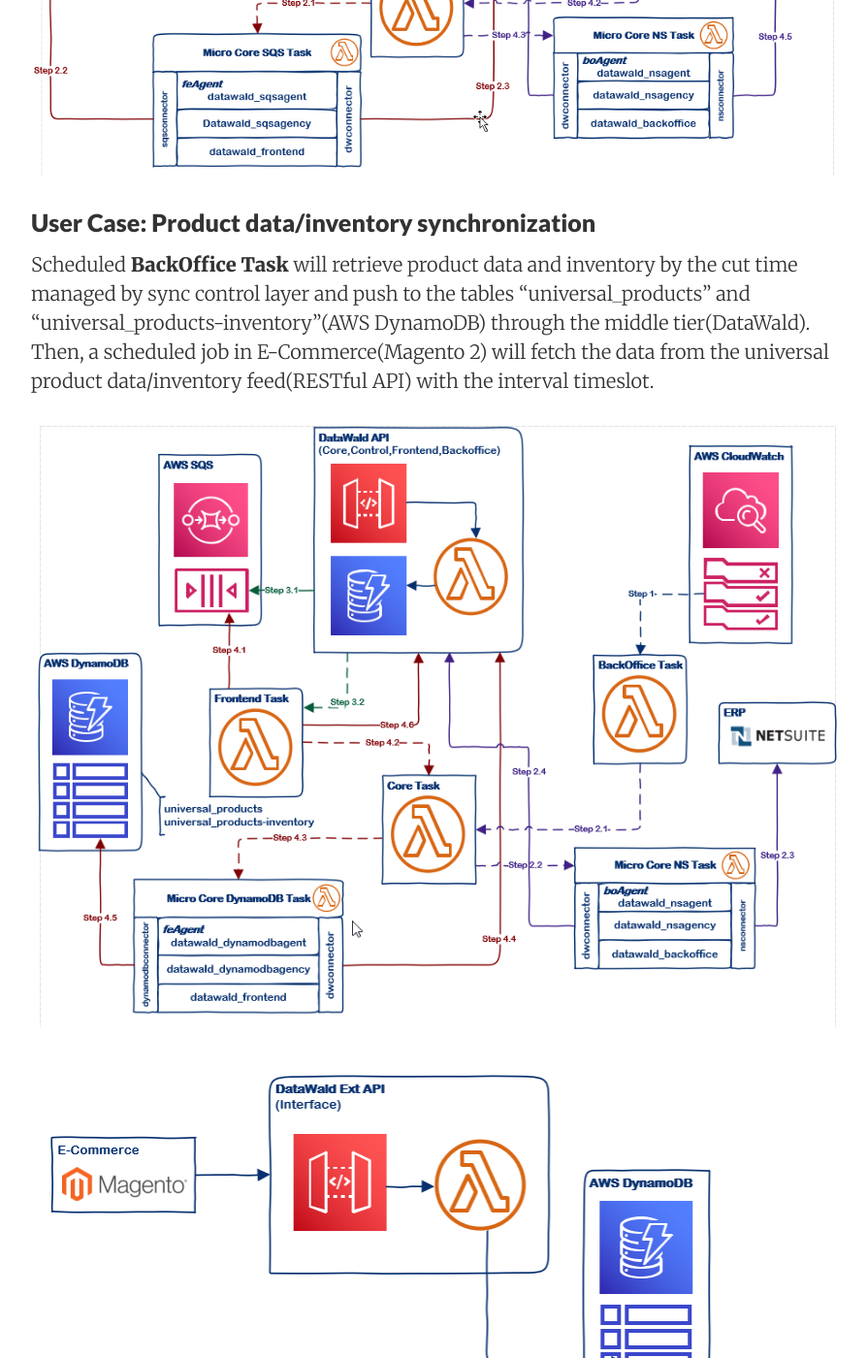
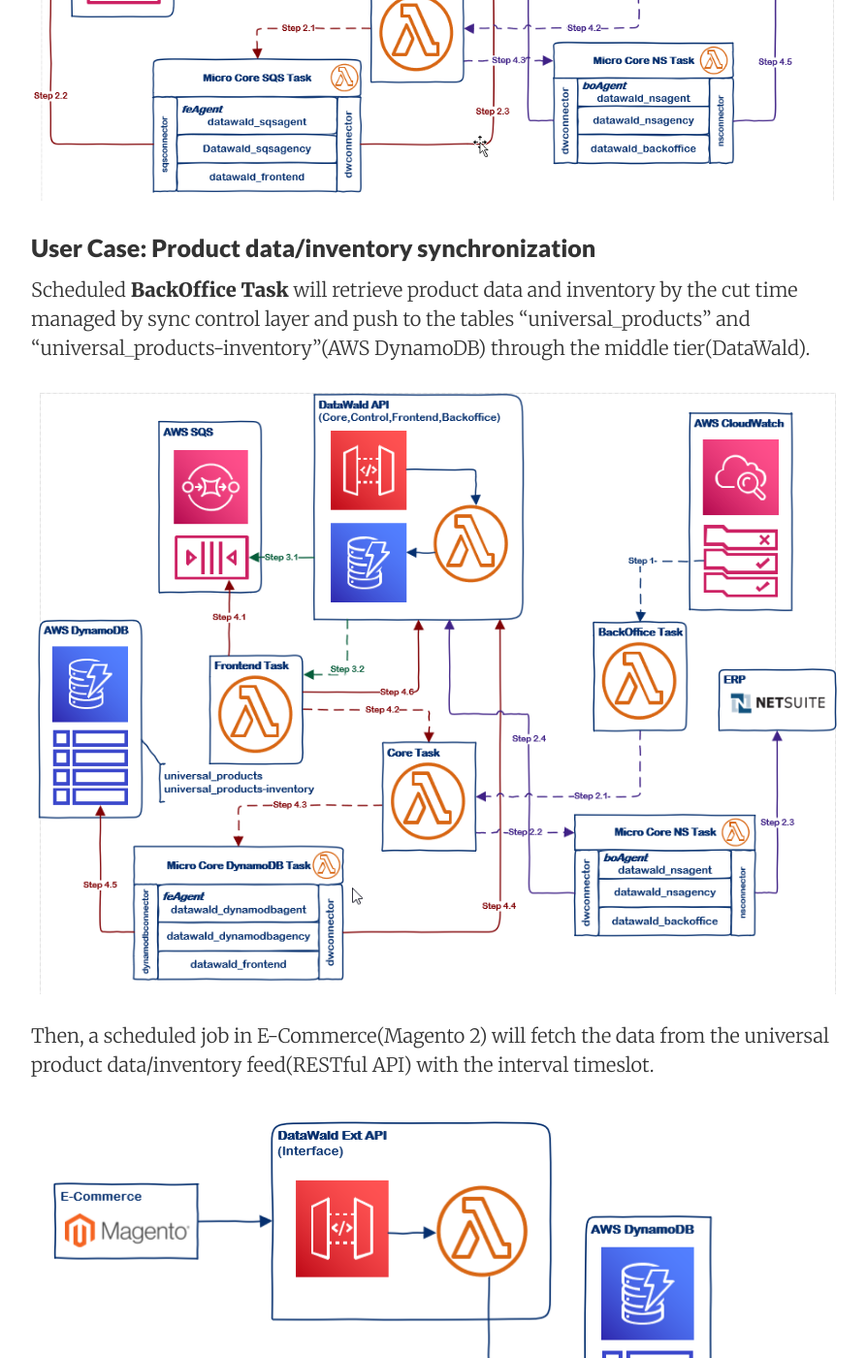
Before and after one commit to ideabosque/ideabosque.github.io, a Jekyll site: the page built from _posts/2019-07-02-DropShip-Integration-With-Mage2-NS.md, in a window 1280 px wide and 1400 px high, scrolled down 3414 px. Shown: the whole window at 97% size, without its empty margins (188-1082 px from the left). Built offline with Jekyll 4.4.1, drawn with Linux system fonts in a browser that asks for light colours; comment, search, counter and statistics services are not loaded.

Commit message:
Updated.

```diff
--- a/_posts/2019-07-02-DropShip-Integration-With-Mage2-NS.md
+++ b/_posts/2019-07-02-DropShip-Integration-With-Mage2-NS.md
@@ -41,9 +41,11 @@ New placed orders will be scaned by a scheduled job in E-Commerce(Magento 2).  I
 ![Orders Sync Workflow Step 2](/images/2019-10-10_23-01-28.png)
 
 ### User Case: Product data/inventory synchronization
-Scheduled **BackOffice Task** will retrieve product data and inventory by the cut time managed by sync control layer and push to the tables "universal_products" and "universal_products-inventory"(AWS DynamoDB) through the middle tier(DataWald).  Then, a scheduled job in E-Commerce(Magento 2) will fetch the data from the universal product data/inventory feed(RESTful API) with the interval timeslot.
+Scheduled **BackOffice Task** will retrieve product data and inventory by the cut time managed by sync control layer and push to the tables "universal_products" and "universal_products-inventory"(AWS DynamoDB) through the middle tier(DataWald).
 
 ![Product Data/Inventory Sync Workflow Step 1](/images/2019-10-10_23-19-39.png)
+
+Then, a scheduled job in E-Commerce(Magento 2) will fetch the data from the universal product data/inventory feed(RESTful API) with the interval timeslot.
 
 ![Product Data/Inventory Sync Workflow Step 2](/images/2019-10-10_23-20-41.png)
 
```
Also changed, not shown: images/2019-10-10_23-01-00.png, images/2019-10-10_23-20-41.png, images/2019-10-10_23-24-37.png.
